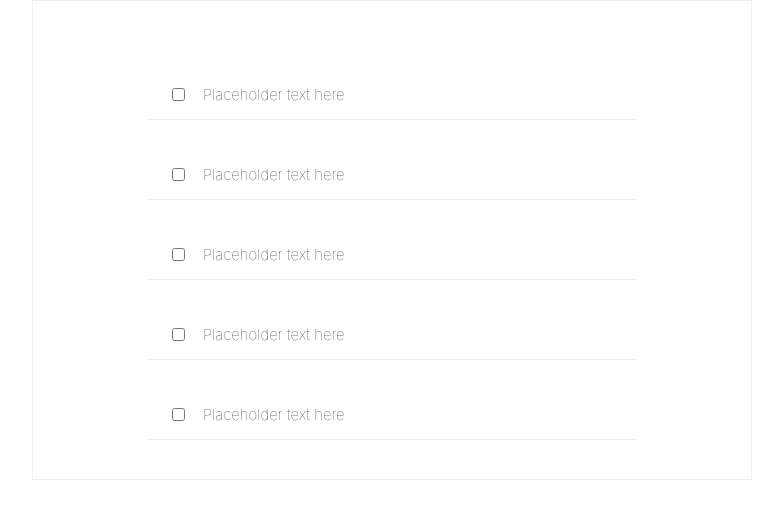
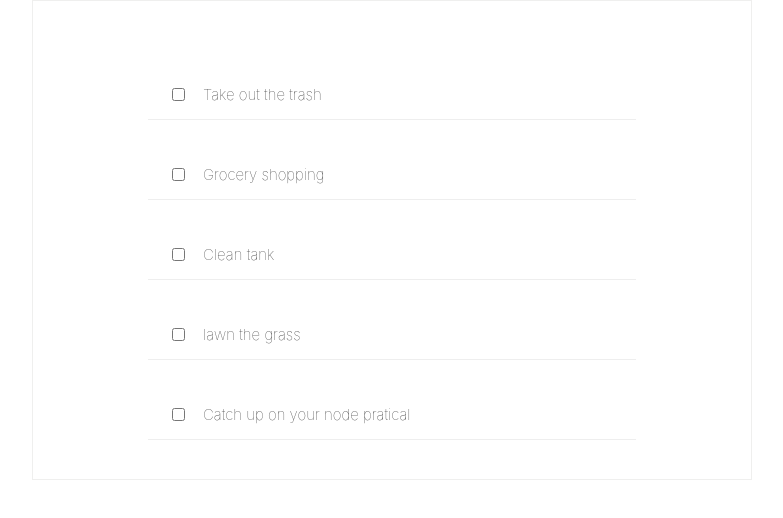
Before and after one commit to Benedict-Kpaduwa/To-Do-App, a React (Create React App) app: page / in a window 1280 px wide. Shown: the top 518 px of the page, without its empty margins (248-1031 px from the left). Built offline with nearby package versions, Linux system fonts and the light colour scheme.

Commit message:
Update ToDoItem.js

```diff
--- a/src/ToDoItem.js
+++ b/src/ToDoItem.js
@@ -1,10 +1,10 @@
 import React from "react";
 
-function ToDoItem(){
+function ToDoItem(props){
     return(
         <div className = "todo-item">
             <input type="checkbox" />
-            <p>Placeholder text here</p>
+            <p>{props.item.text}</p>
         </div>
     );
 }
```
